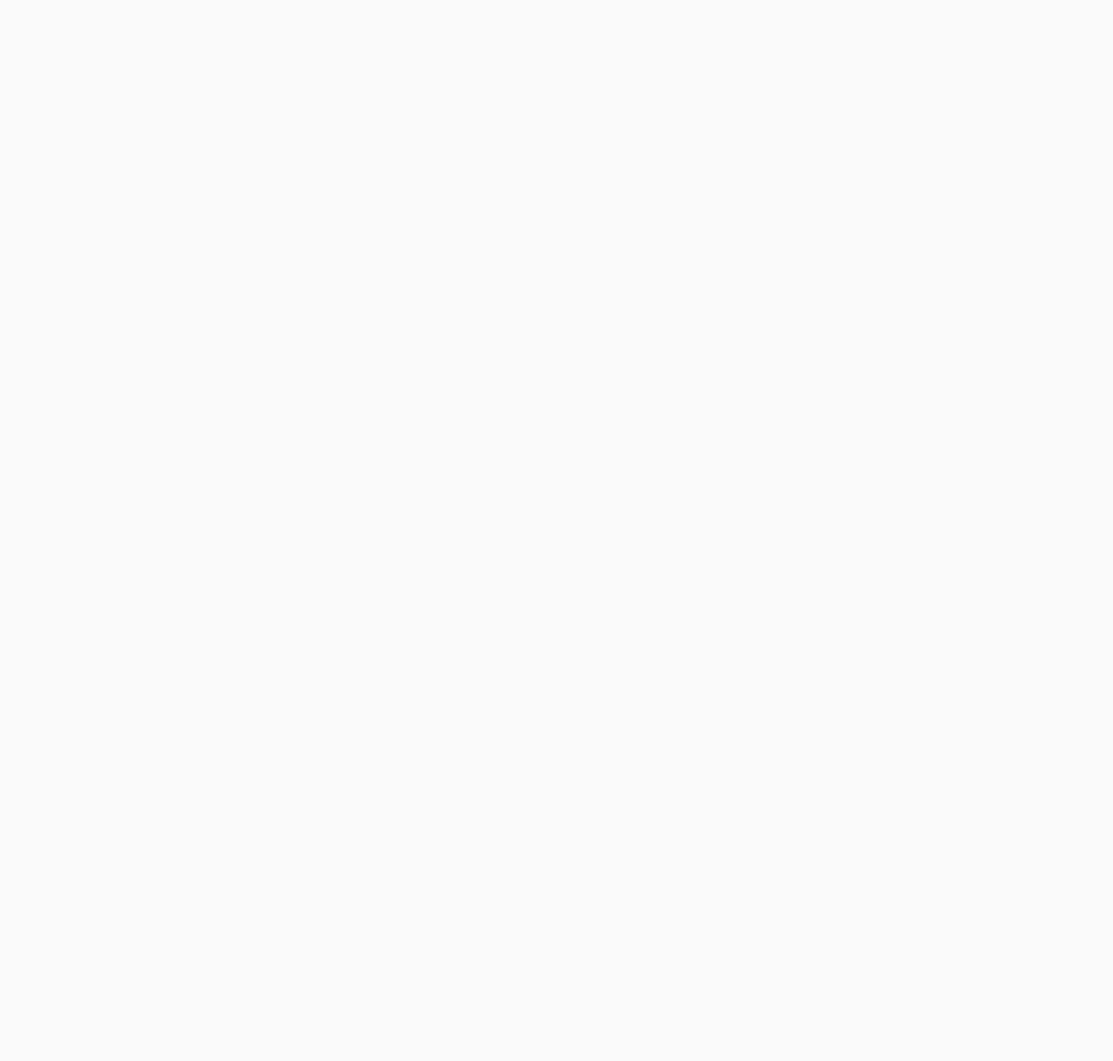
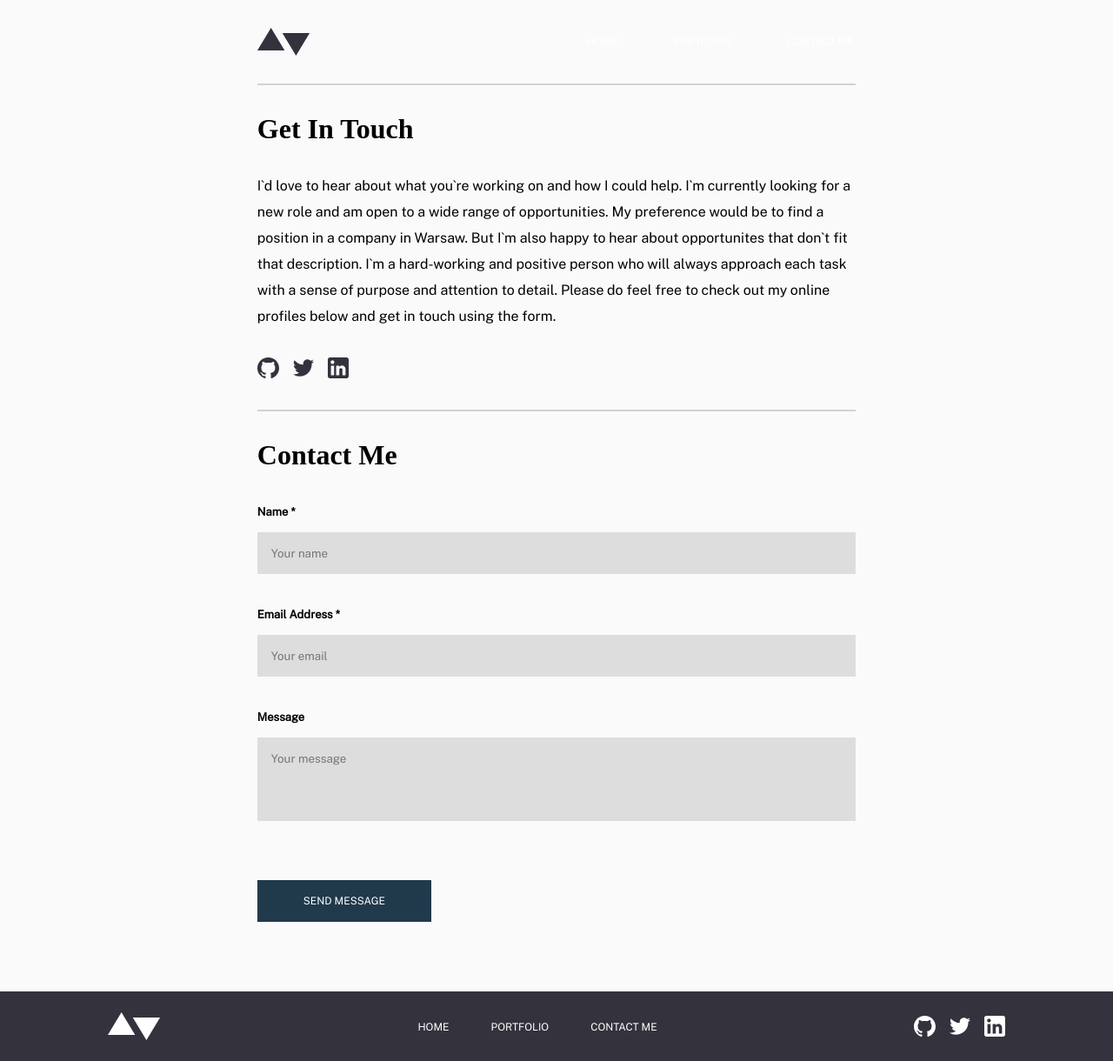
Before and after one commit to grischat/portfolio-app, a React (Vite) app: page /portfolio-app/contact in a window 1280 px wide. Before the commit this address had no page. Shown: the whole page at 87% size. Before the commit the page ends 800 px from the top, so only its background shows below. Built offline with nearby package versions, Linux system fonts and the light colour scheme; a web font is replaced by a local one.

Commit message:
Routing preferences changed -changed links -changed useNavigate hook rout -changed Link component path

```diff
--- a/package.json
+++ b/package.json
@@ -1,5 +1,5 @@
 {
-  "homepage": "https://grischat.github.io",
+  "homepage": "https://grischat.github.io/portfolio-app",
   "name": "portfolio-app",
   "private": true,
   "version": "0.0.0",
--- a/src/components/ContactMeFooter.jsx
+++ b/src/components/ContactMeFooter.jsx
@@ -14,7 +14,7 @@
         {window.innerWidth >= 768 && (
           <BottomLine className="bottomline-short" />
         )}
-        <Link id="link" to="/contact">
+        <Link id="link" to="/portfolio-app/contact">
           <Button className="btn__contactme">CONTACT ME</Button>
         </Link>
       </div>
--- a/src/components/Footer.jsx
+++ b/src/components/Footer.jsx
@@ -14,15 +14,15 @@
           <img className="white__triangles" src={logo} />
           <ul className="links__footer-text">
             <li>
-              <Link to="/home">HOME</Link>
+              <Link to="/portfolio-app">HOME</Link>
             </li>
             <li>
-              <Link to="/portfolio" preventScrollReset={true}>
+              <Link to="/portfolio-app/portfolio" preventScrollReset={true}>
                 PORTFOLIO
               </Link>
             </li>
             <li>
-              <Link to="/contact">CONTACT ME</Link>
+              <Link to="/portfolio-app/contact">CONTACT ME</Link>
             </li>
           </ul>
 
--- a/src/components/MainContentHome.jsx
+++ b/src/components/MainContentHome.jsx
@@ -97,7 +97,7 @@
             you`ll find me in a boxing gym. Boxing helps me to clear my mind and
             get an inner strength.
           </p>
-          <Link id="link" to="/portfolio">
+          <Link id="link" to="/portfolio-app/portfolio">
             <Button className="btn__goto">GO TO PORTFOLIO</Button>
           </Link>
           <BottomLine />
--- a/src/components/Menu.jsx
+++ b/src/components/Menu.jsx
@@ -10,12 +10,12 @@
           </Link>
         </li>
         <li>
-          <Link id="link-text" to="/portfolio">
+          <Link id="link-text" to="/portfolio-app/portfolio">
             PORTFOLIO
           </Link>
         </li>
         <li>
-          <Link id="link-text" to="/contact">
+          <Link id="link-text" to="/portfolio-app/contact">
             CONTACT ME
           </Link>
         </li>
--- a/src/components/ProjectBackground.jsx
+++ b/src/components/ProjectBackground.jsx
@@ -20,7 +20,7 @@
         <BottomLine />
         <h1>{title}</h1>
         <p>{description}</p>
-        <Link to={`/portfolio/${url}`}>
+        <Link to={`${url}`}>
           <Button className="btn__viewproject">VIEW PROJECT</Button>
         </Link>
         <BottomLine />
--- a/src/main.jsx
+++ b/src/main.jsx
@@ -8,14 +8,17 @@
 import ProjectDetails from "./pages/ProjectDetails.jsx";
 ReactDOM.createRoot(document.getElementById("root")).render(
   <React.StrictMode>
-    <BrowserRouter >
+    <BrowserRouter>
       <main>
         <ScrollToTop />
         <Routes>
-          <Route path="/portfolio-app" element={<App />}></Route>
-          <Route path="/contact" element={<Contact />}></Route>
-          <Route path="/portfolio" element={<PortfolioIndex />}></Route>
-          <Route path="/portfolio/:projectId" element={<ProjectDetails/>} />
+          <Route path="/portfolio-app" element={<App />} />
+          <Route path="/portfolio-app/contact" element={<Contact />} />
+          <Route path="/portfolio-app/portfolio" element={<PortfolioIndex />} />
+          <Route
+            path="/portfolio-app/portfolio/:projectId"
+            element={<ProjectDetails />}
+          />
         </Routes>
       </main>
     </BrowserRouter>
--- a/src/pages/ProjectDetails.jsx
+++ b/src/pages/ProjectDetails.jsx
@@ -28,6 +28,7 @@
     dine: dinePreview,
   };
   const { projectId } = useParams();
+
   const projectIndex = projectsData.findIndex(
     (project) => project.id === projectId
   );
@@ -51,7 +52,7 @@
   const nextProjectIndex = (currentProjectIndex + 1) % totalProjects;
   useEffect(() => {
     const newProjectId = projectsData[currentProjectIndex].id;
-    navigate(`/portfolio/${newProjectId}`);
+    navigate(`/portfolio-app/portfolio/${newProjectId}`);
   }, [currentProjectIndex, navigate]); //Note for me: Here we are changing the link to the next/prev project. We defining a function of navigation (react-router-dom function) and make dependencie between state changing and navigation func
   const project = projectsData[currentProjectIndex];
   if (!project) {
--- a/vite.config.js
+++ b/vite.config.js
@@ -3,6 +3,6 @@
 
 // https://vitejs.dev/config/
 export default defineConfig({
-  base: "/portfolio-app/",
+  base: "/portfolio-app",
   plugins: [react()],
 });
```
Also changed, not shown: src/pages/PortfolioIndex.jsx (+6 -7 lines).
